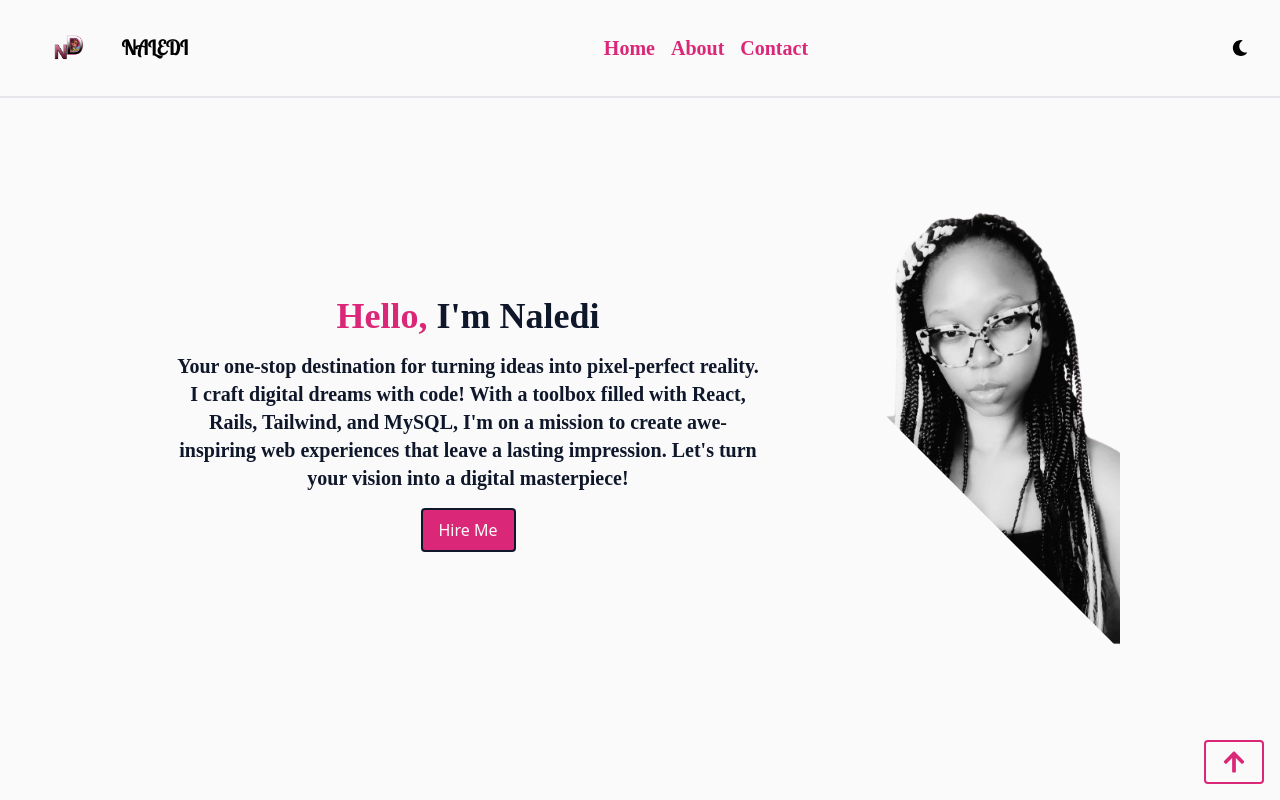
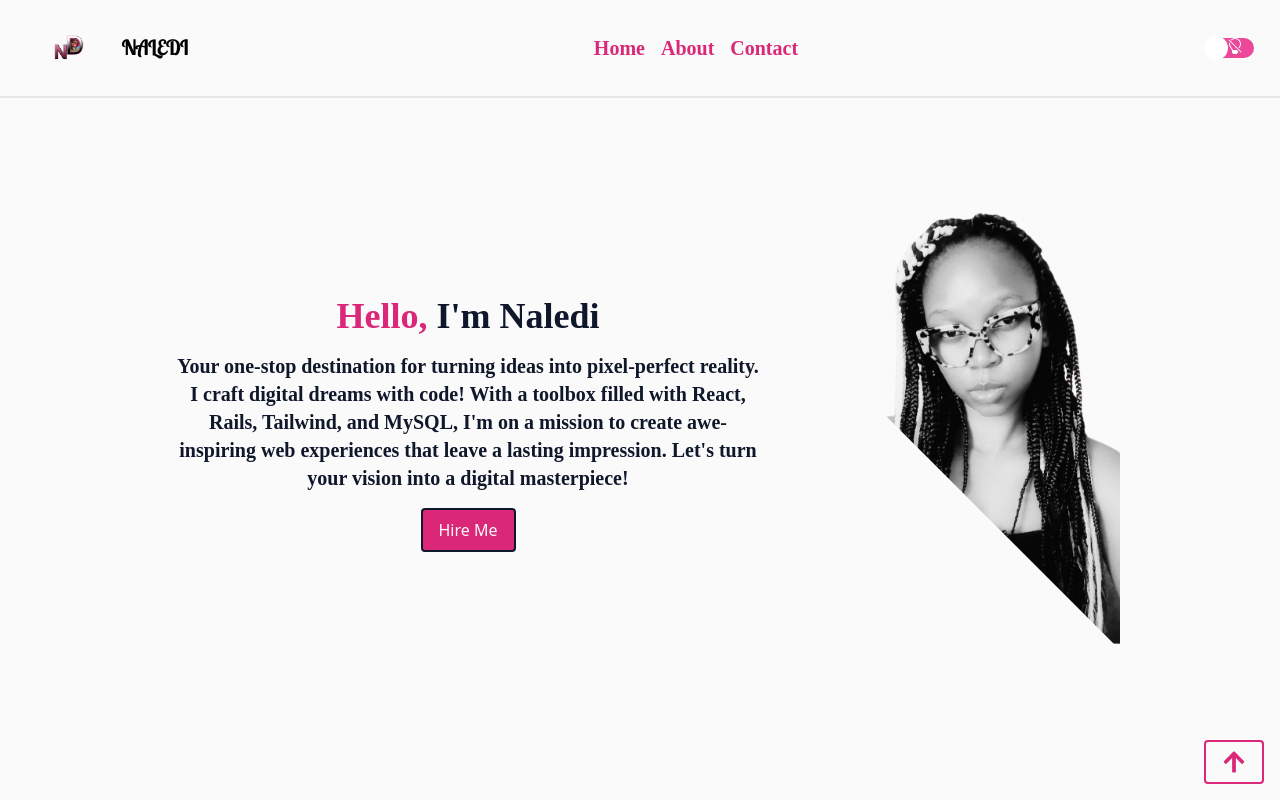
Before and after one commit to Naledi-Dikgale/portfolio-v3, a React (Vite) app: page / in a window 1280 px wide. Shown: the top 800 px of the page. Built offline with nearby package versions, Linux system fonts and the light colour scheme; no server answers; a web font is replaced by a local one.

Commit message:
Add switch button

```diff
--- a/src/components/Navbar.jsx
+++ b/src/components/Navbar.jsx
@@ -1,13 +1,15 @@
 import React, { useContext, useState } from 'react';
 import { ThemeContext } from '../ThemeContext';
-import { FaSun, FaMoon, FaBars, FaTimes } from 'react-icons/fa';
+import { FaBars, FaTimes } from 'react-icons/fa';
+import Switch from "react-switch";
+import { BsLightbulb, BsLightbulbOff } from 'react-icons/bs';
 
 function Navbar() {
   const { theme, setTheme } = useContext(ThemeContext);
   const [showModal, setShowModal] = useState(false);
 
-  const toggleTheme = () => {
-    setTheme(theme === 'light' ? 'dark' : 'light');
+  const toggleTheme = (checked) => {
+    setTheme(checked ? 'dark' : 'light');
   };
 
   const toggleModal = () => {
@@ -29,9 +31,18 @@ function Navbar() {
           <a href="#contact" className="text-button">Contact</a>
         </div>
         <div className="flex items-center space-x-2">
-          <button onClick={toggleTheme} className="p-2 rounded-full">
-            {theme === 'light' ? <FaMoon /> : <FaSun className="text-primary" />}
-          </button>
+          <Switch
+            onChange={toggleTheme}
+            checked={theme === 'dark'}
+            offColor="#ec4899"
+            onColor="#9ca3af"
+            checkedIcon={<BsLightbulb color="#fff" />}
+            uncheckedIcon={<BsLightbulbOff color="#fff" />}
+            height={20}
+            width={48}
+            handleDiameter={24}
+            handleColor={theme === 'dark' ? '#fde047' : '#fde047'}
+          />
           <FaBars className={`md:hidden ${theme === 'light' ? 'text-primary-dark' : 'text-secondary-light'}`} onClick={toggleModal} />
         </div>
       </div>
```
Lines whose indentation alone changed are shown as unchanged.
